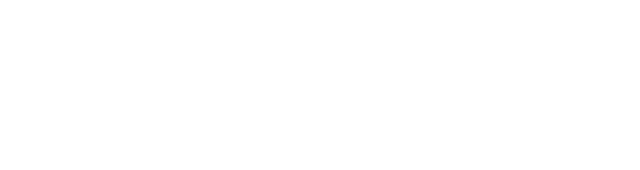
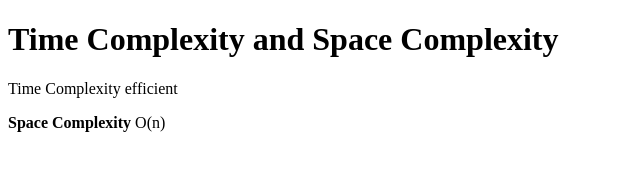
Before and after one commit to acciojob/time-and-space-complexity-Arshad5646, a website: page main.html in a window 1280 px wide. Shown: the whole page, without its empty margins (0-640 px from the left). Drawn offline with Linux system fonts and the light colour scheme.

Commit message:
created a submission

```diff
--- a/main.html
+++ b/main.html
@@ -8,6 +8,9 @@
 
 <body>
 	<!-- the entire body must be written by student -->
+	<h1>Time Complexity and Space Complexity</h1>
+	<p>Time Complexity efficient</p>
+	<p><b>Space Complexity</b> O(n)</p>
     <script type="text/javascript" src="./script.js">
 </script>
 
```
